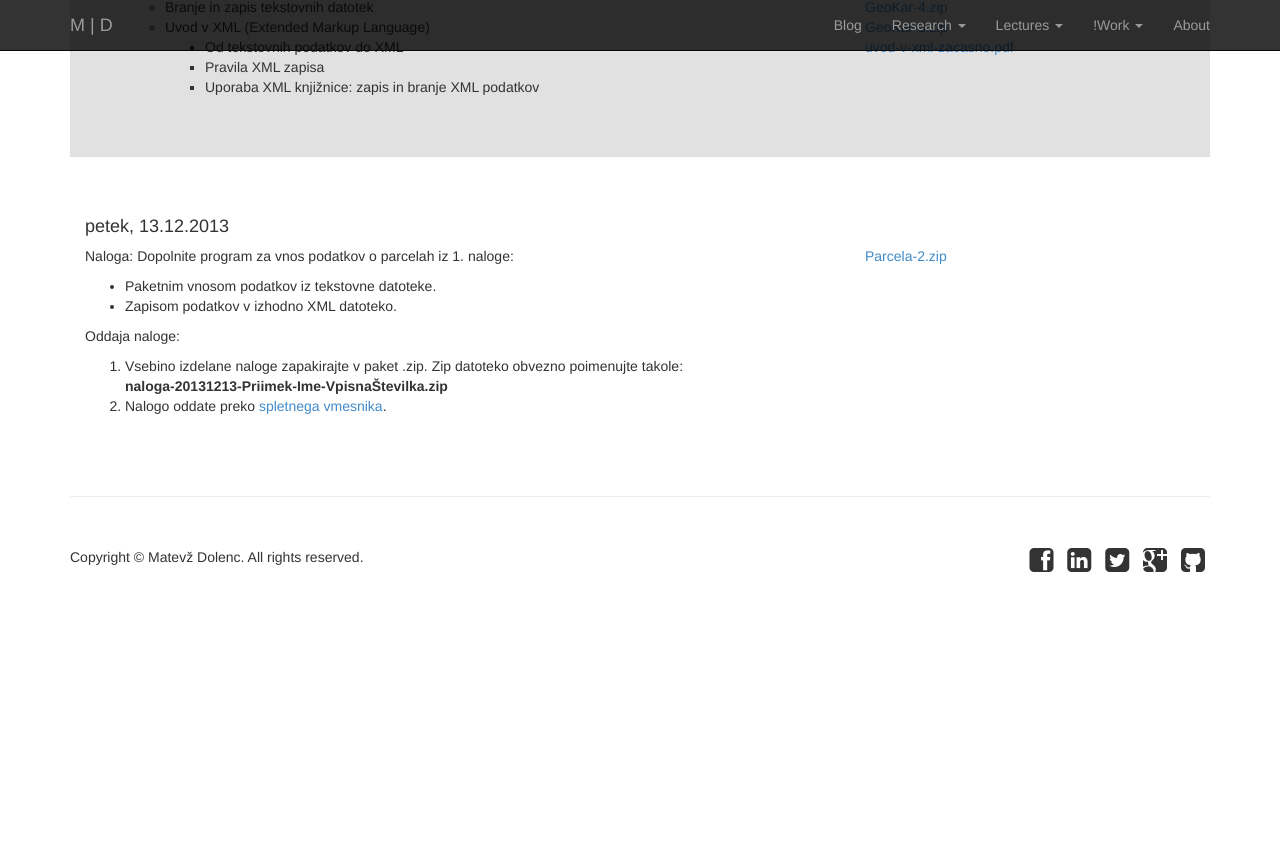
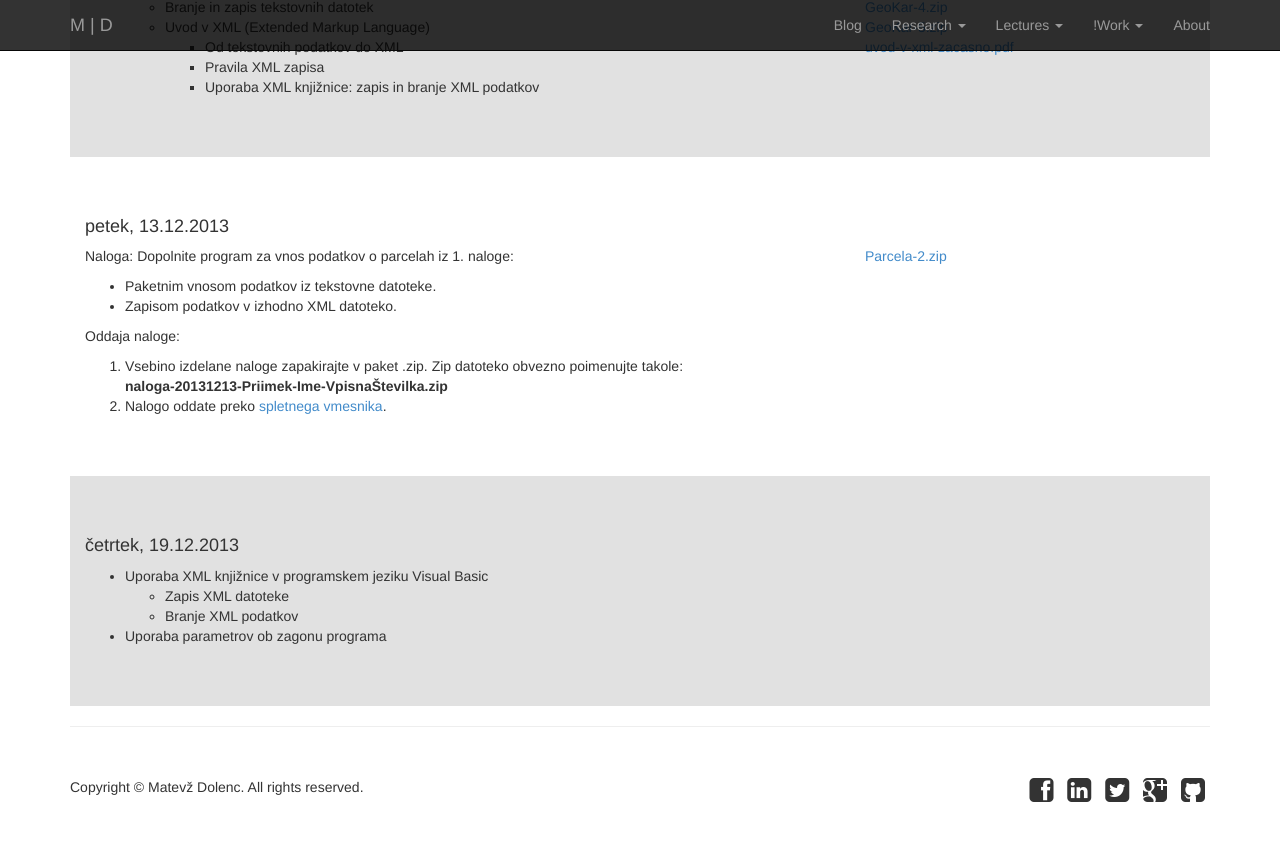
Before and after one commit to matevzdolenc/matevzdolenc.github.io, a Jekyll site: the page built from lectures/ul-fgg/gig2-aop-2013/index.html, in a window 1280 px wide and 900 px high, scrolled down 1976 px. Shown: the top 841 px of the window. Built offline with Jekyll 4.4.1, drawn with Linux system fonts in a browser that asks for light colours; Markdown is read by kramdown in place of the engine named in the settings; before the commit the page ends 2646 px from its top, so only the background shows below that.

```diff
--- a/lectures/ul-fgg/gig2-aop-2013/index.html
+++ b/lectures/ul-fgg/gig2-aop-2013/index.html
@@ -171,7 +171,7 @@ header-img: /img/header-xml-1.png
         <div class="col-lg-4 col-md-4">
           <a href="http://media.matevzdolenc.com/ul-fgg/gig2-aop-2013/GeoKar-3.zip">GeoKar-3.zip</a><br />
           <a href="http://media.matevzdolenc.com/ul-fgg/gig2-aop-2013/GeoKar-4.zip">GeoKar-4.zip</a><br />
-          <a href="http://media.matevzdolenc.com/ul-fgg/gig2-aop-2013/GeoKar-4.zip">GeoKar-5.zip</a><br />
+          <a href="http://media.matevzdolenc.com/ul-fgg/gig2-aop-2013/GeoKar-5.zip">GeoKar-5.zip</a><br />
           <a href="http://media.matevzdolenc.com/ul-fgg/gig2-aop-2013/uvod-v-xml-zacasno.pdf">uvod-v-xml-zacasno.pdf</a><br />
         </div>
       </div><!-- /.row -->
@@ -208,4 +208,30 @@ header-img: /img/header-xml-1.png
     </div><!-- /.container -->
   </div><!-- /.section -->
 
+  <div class="section-colored">
+    <div class="container">
+      <div class="row">
+        <div class="col-lg-8 col-md-8">
+          <h4>četrtek, 19.12.2013</h4>
+        </div>
+        <div class="col-lg-4 col-md-4"></div>
+      </div><!-- /.row -->
+      <div class="row">
+        <div class="col-lg-8 col-md-8">
+          <ul>
+            <li>Uporaba XML knjižnice v programskem jeziku Visual Basic
+              <ul>
+                <li>Zapis XML datoteke</li>
+                <li>Branje XML podatkov</li>
+              </ul>
+            </li>
+            <li>Uporaba parametrov ob zagonu programa</li>
+          </ul>
+        </div>
+        <div class="col-lg-4 col-md-4">
+        </div>
+      </div><!-- /.row -->
+    </div><!-- /.container -->
+  </div><!-- /.section -->
+
 </div><!-- /.container -->
```
Also changed, not shown: lectures/ul-fgg/tun-aop-2013/index.html (+16 -0 lines), about/index.html (added).
